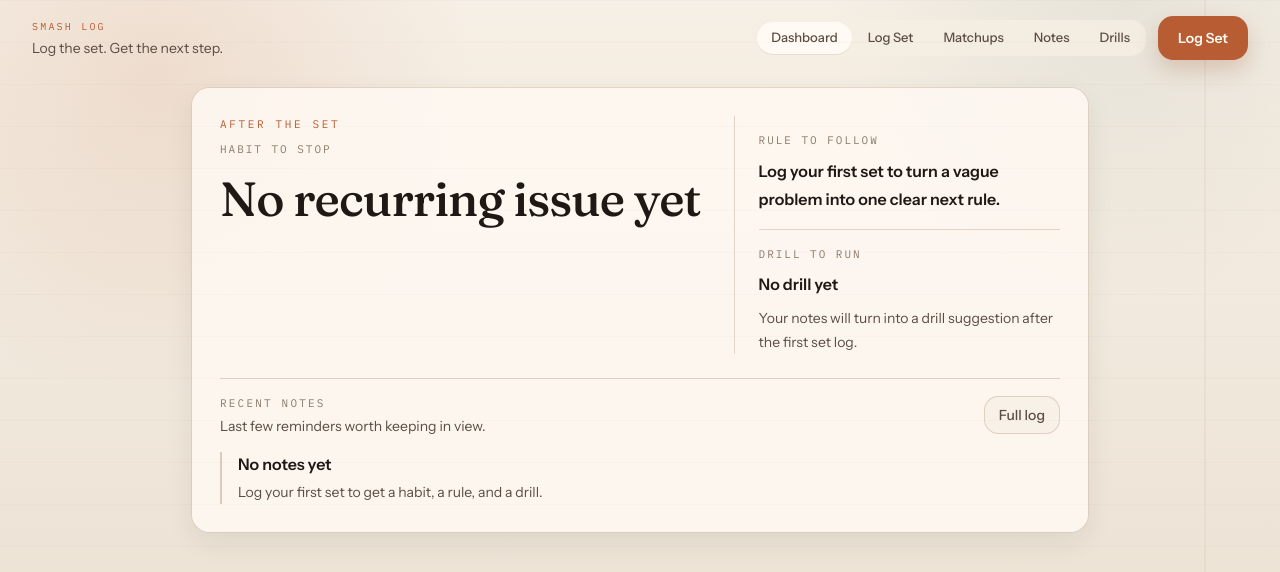
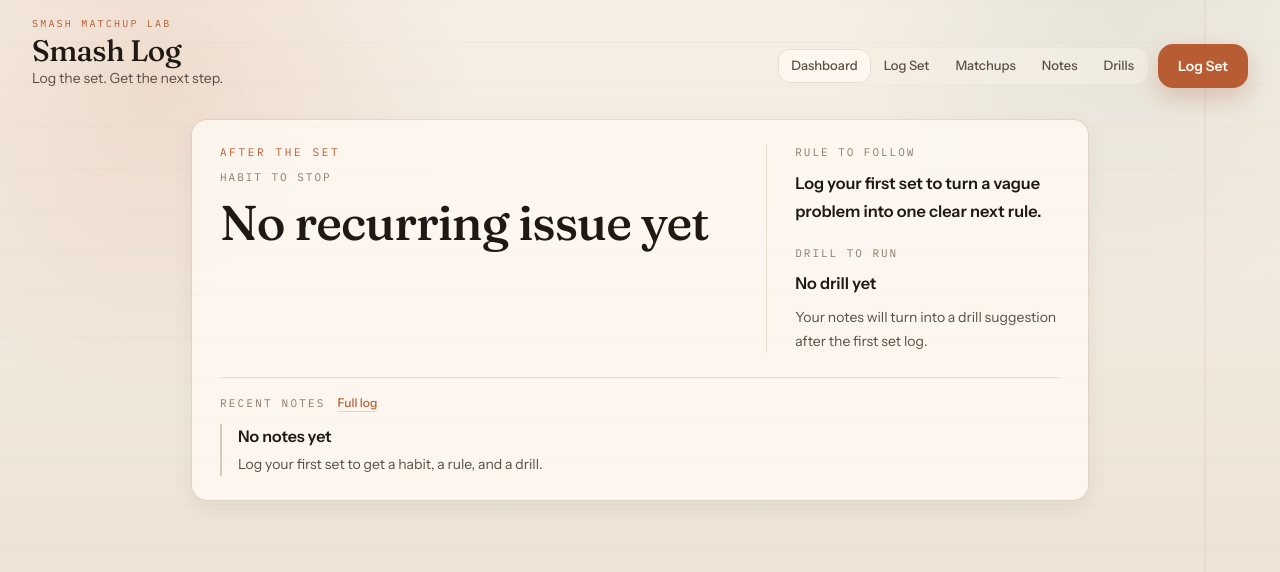
Before and after one commit to dotxdaemon/smash, a React (Vite) app: page / in a window 1280 px wide. Shown: the top 572 px of the page. Built offline with nearby package versions, Linux system fonts and the light colour scheme.

Commit message:
Refine the training console controls

```diff
--- a/src/App.tsx
+++ b/src/App.tsx
@@ -67,6 +67,9 @@ const SECONDARY_BUTTON_STYLES =
 
 const QUIET_BUTTON_STYLES =
   'inline-flex items-center justify-center rounded-[0.9rem] border border-line/60 bg-paper-soft/70 px-3.5 py-2 text-sm font-medium text-ink-soft transition hover:border-line-strong hover:bg-paper-strong hover:text-ink'
+
+const INLINE_LINK_STYLES =
+  'inline-flex items-center gap-1 text-[12px] font-medium text-accent underline decoration-line/55 decoration-1 underline-offset-4 transition hover:text-accent-strong hover:decoration-accent-strong'
 
 function App({ initialView = 'dashboard' }: AppProps) {
   const [initialState] = useState(loadState)
@@ -1148,9 +1151,10 @@ function AppNav({ activeView, ariaLabel, mobile, onSelect }: AppNavProps) {
   return (
     <nav
       className={mobile
-        ? 'fixed left-3 right-3 z-30 flex items-center gap-1 rounded-[1.05rem] border border-line/60 bg-paper-strong/90 p-1 shadow-[0_12px_30px_rgba(40,27,20,0.14)] backdrop-blur md:hidden'
-        : 'hidden items-center gap-0.5 rounded-[0.95rem] bg-paper-soft/80 p-0.5 lg:inline-flex'}
+        ? 'fixed left-4 right-4 z-30 flex items-center gap-0.5 rounded-[0.88rem] border border-line/45 bg-paper/88 px-1 py-1 shadow-[0_8px_18px_rgba(40,27,20,0.08)] backdrop-blur-[10px] md:hidden'
+        : 'hidden items-center gap-0.5 rounded-[0.85rem] bg-paper-soft/70 p-0.5 lg:inline-flex'}
       aria-label={ariaLabel}
+      data-nav-tone={mobile ? 'integrated' : undefined}
       style={mobile ? { bottom: 'max(env(safe-area-inset-bottom), 0.75rem)' } : undefined}
     >
       {VIEW_ITEMS.map((item) => {
@@ -1161,14 +1165,14 @@ function AppNav({ activeView, ariaLabel, mobile, onSelect }: AppNavProps) {
             key={item.view}
             type="button"
             className={joinClassNames(
-              'group flex min-w-0 items-center justify-center rounded-full font-medium transition',
+              'group flex min-w-0 items-center justify-center font-medium transition',
               mobile
-                ? 'flex-1 px-1.5 py-2.5 text-center text-[11px] leading-none text-ink-soft/70'
-                : 'px-3.5 py-1.5 text-[13px] text-ink-soft',
+                ? 'flex-1 rounded-[0.72rem] px-1 py-2 text-center text-[10.5px] leading-none text-ink-faint'
+                : 'rounded-[0.72rem] px-3 py-1.5 text-[13px] text-ink-soft',
               active &&
                 (mobile
-                  ? 'bg-accent-soft/65 text-accent shadow-[0_1px_0_rgba(151,69,34,0.12)]'
-                  : 'bg-paper-strong text-ink shadow-[0_1px_0_rgba(40,27,20,0.08)]'),
+                  ? 'bg-paper-strong/82 text-accent ring-1 ring-line/35'
+                  : 'bg-paper-strong/85 text-ink ring-1 ring-line/30'),
             )}
             aria-current={active ? 'page' : undefined}
             onClick={() => onSelect(item.view)}
@@ -1202,12 +1206,12 @@ function TrainingConsole({
 }: CurrentFocusCardProps) {
   return (
     <section
-      className="mx-auto w-full max-w-4xl rounded-[1.1rem] bg-paper-strong/84 px-5 py-5 shadow-[0_10px_28px_rgba(40,27,20,0.08)] ring-1 ring-line/40 sm:px-7 sm:py-7"
+      className="mx-auto w-full max-w-4xl rounded-[0.98rem] bg-paper-strong/84 px-5 py-5 shadow-[0_8px_22px_rgba(40,27,20,0.06)] ring-1 ring-line/32 sm:px-7 sm:py-6"
       data-section="training-console"
       data-focus-layout="coaching"
     >
-      <div className="grid gap-6 lg:grid-cols-[minmax(0,1.2fr)_minmax(240px,0.8fr)] lg:items-start">
-        <div className="space-y-5" data-focus-item="issue">
+      <div className="grid gap-6 lg:grid-cols-[minmax(0,1.28fr)_minmax(220px,0.72fr)] lg:items-start">
+        <div className="space-y-4" data-focus-item="issue">
           <div className="space-y-2">
             <p className="font-mono text-[11px] uppercase tracking-[0.24em] text-accent">
               After the set
@@ -1216,25 +1220,25 @@ function TrainingConsole({
               Habit to stop
             </p>
           </div>
-          <h2 className="max-w-2xl text-[2.3rem] leading-[0.92] text-ink sm:text-[3rem]">
+          <h2 className="max-w-xl text-[2.45rem] leading-[0.9] text-ink sm:text-[3.05rem]">
             {currentFocusIssue}
           </h2>
         </div>
 
-        <div className="grid gap-4 border-t border-line/55 pt-4 lg:border-l lg:border-t-0 lg:pl-6">
+        <div className="space-y-5 border-t border-line/40 pt-5 lg:border-l lg:border-t-0 lg:pl-7 lg:pt-0">
           <div className="space-y-2" data-focus-item="rule">
             <p className="font-mono text-[11px] uppercase tracking-[0.18em] text-ink-faint">
               Rule to follow
             </p>
-            <p className="text-base font-semibold leading-7 text-ink">
+            <p className="text-[1.02rem] font-semibold leading-7 text-ink">
               {currentFocusRule}
             </p>
           </div>
-          <div className="space-y-2 border-t border-line/55 pt-4" data-focus-item="drill">
+          <div className="space-y-2" data-focus-item="drill">
             <p className="font-mono text-[11px] uppercase tracking-[0.18em] text-ink-faint">
               Drill to run
             </p>
-            <p className="text-base font-semibold leading-7 text-ink">
+            <p className="text-[1.02rem] font-semibold leading-7 text-ink">
               {currentFocusDrill.title}
             </p>
             <p className="text-sm leading-6 text-ink-soft">
@@ -1242,10 +1246,10 @@ function TrainingConsole({
             </p>
           </div>
           {focusOpponent && (
-            <div className="border-t border-line/55 pt-4">
+            <div className="pt-1">
               <button
                 type="button"
-                className={QUIET_BUTTON_STYLES}
+                className={INLINE_LINK_STYLES}
                 onClick={() => onOpenMatchup(focusOpponent)}
               >
                 Open {focusOpponent} notes
@@ -1255,29 +1259,31 @@ function TrainingConsole({
         </div>
       </div>
 
-      <section className="mt-6 border-t border-line/55 pt-4" data-section="recent-notes">
+      <section className="mt-6 border-t border-line/40 pt-4" data-section="recent-notes">
         <div className="flex items-center justify-between gap-3">
-          <div>
+          <div className="flex min-w-0 items-center gap-3">
             <p className="font-mono text-[11px] uppercase tracking-[0.2em] text-ink-faint">
               Recent notes
             </p>
-            <p className="mt-1 text-sm text-ink-soft">
-              Last few reminders worth keeping in view.
-            </p>
+            <button
+              type="button"
+              className={INLINE_LINK_STYLES}
+              data-log-link="inline"
+              onClick={onOpenLog}
+            >
+              Full log
+            </button>
           </div>
-          <button type="button" className={QUIET_BUTTON_STYLES} onClick={onOpenLog}>
-            Full log
-          </button>
         </div>
 
-        <div className="mt-4">
+        <div className="mt-3">
           {recentEntries.length > 0 ? (
             <ul className="divide-y divide-line/55">
               {recentEntries.map((entry) => (
                 <li key={entry.id} className="py-3 first:pt-0 last:pb-0">
                   <button
                     type="button"
-                    className="grid w-full gap-1 text-left"
+                    className="grid w-full gap-1.5 rounded-[0.75rem] px-1 py-2 text-left transition hover:bg-paper-soft/40"
                     onClick={() => onOpenMatchup(entry.opponentCharacter)}
                   >
                     <div className="flex flex-wrap items-center justify-between gap-3">
@@ -1321,19 +1327,25 @@ function DashboardHeader({
   if (activeView === 'dashboard') {
     return (
       <section
-        className="flex items-center justify-between gap-4 pb-2"
+        className="flex items-end justify-between gap-4 pb-3"
         data-section="dashboard-topbar"
+        data-topbar-tone="notebook"
       >
         <div className="min-w-0">
           <p className="font-mono text-[10px] uppercase tracking-[0.22em] text-accent">
-            Smash Log
+            Smash Matchup Lab
           </p>
-          <p className="mt-1 text-sm text-ink-soft">
+          <div className="mt-1.5 space-y-1">
+            <h1 className="font-display text-[1.6rem] leading-[0.92] text-ink sm:text-[1.85rem]">
+              Smash Log
+            </h1>
+            <p className="text-sm text-ink-soft">
             Log the set. Get the next step.
-          </p>
+            </p>
+          </div>
         </div>
 
-        <div className="flex items-center gap-3">
+        <div className="flex items-center gap-2.5">
           <AppNav
             activeView={activeView}
             ariaLabel="Notebook navigation"
```
Also changed, not shown: 2 other files (tests, documents, lock files or other folders).
